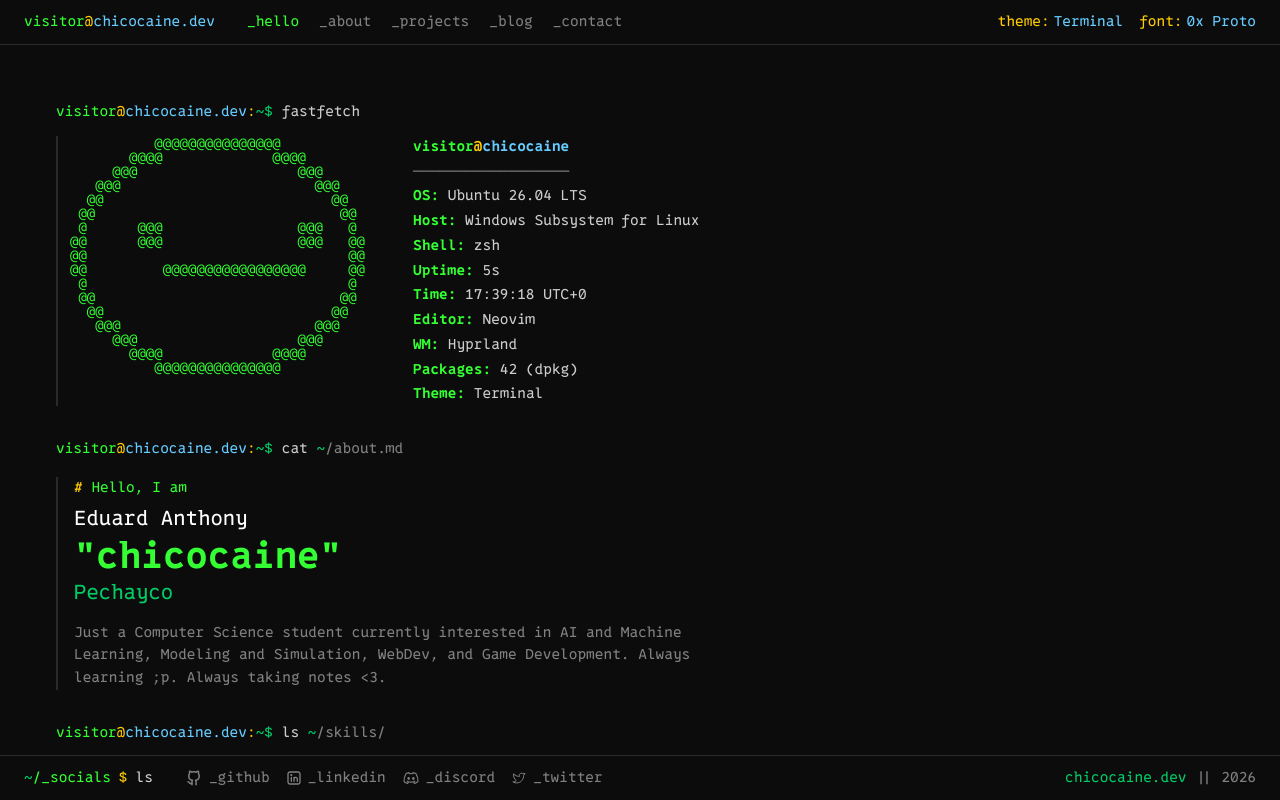
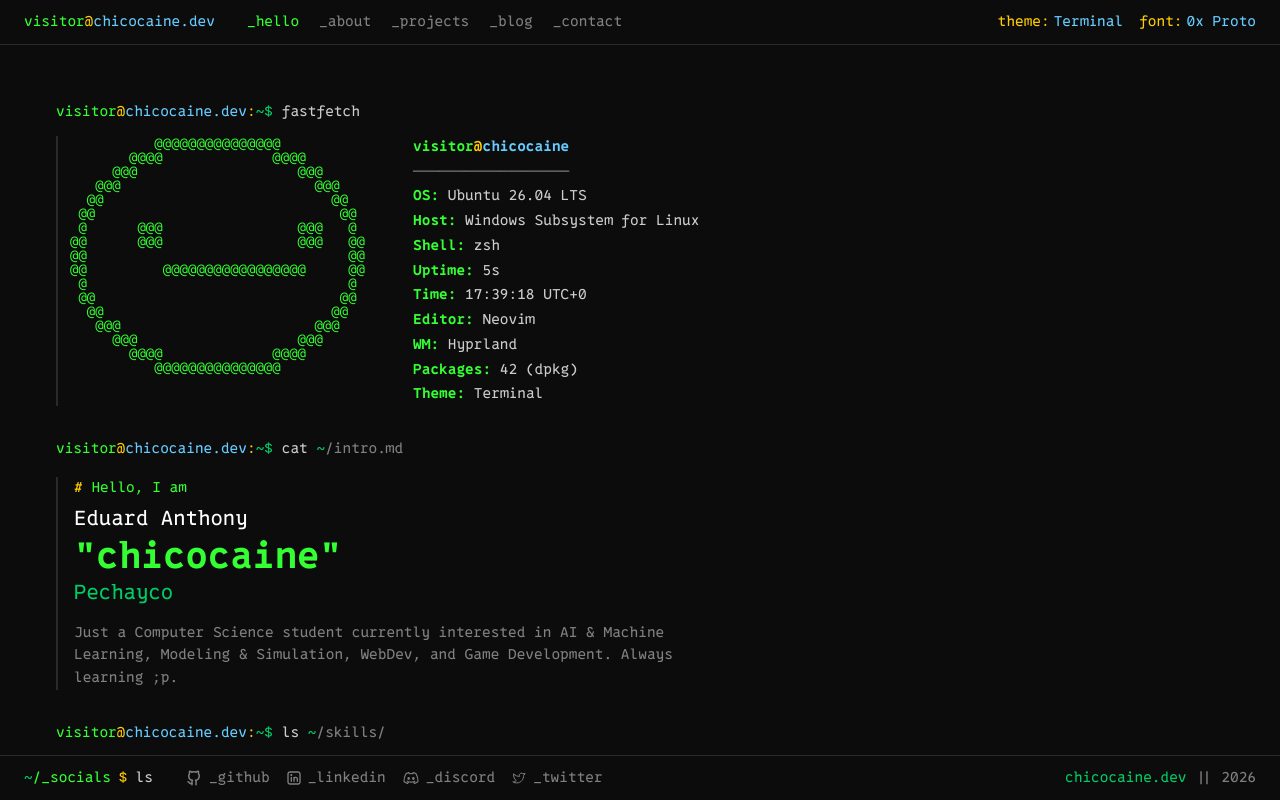
Before and after one commit to chicocaine/chicocaine-dev, a React (Vite) app: page / in a window 1280 px wide. Shown: the top 800 px of the page. Built offline with nearby package versions, Linux system fonts and the light colour scheme.

Commit message:
update(Hello): update section labels and improve description text

```diff
--- a/src/pages/Hello.tsx
+++ b/src/pages/Hello.tsx
@@ -1,5 +1,4 @@
 import { useEffect, useState } from "react";
-import { Link } from "react-router-dom";
 import Prompt from "../components/Prompt";
 import { getTheme } from "../scripts/themes";
 import { getLocalTime, getSessionUptime, initSession } from "../scripts/clock";
@@ -47,7 +46,7 @@ function Home() {
 
   return (
     <main className="bg-background flex-auto font-body p-6 sm:p-10 lg:p-14 flex flex-col gap-8 text-sm leading-relaxed">
-      {/* neofetch section */}
+      {/* fastfetch section */}
       <section>
         <p>
           <Prompt><span className="text-text">fastfetch</span></Prompt>
@@ -107,7 +106,7 @@ function Home() {
           <Prompt>
             <span className="text-text">cat</span>{" "}
             <span className="text-secondary">~</span>
-            <span className="text-text-muted">/about.md</span>
+            <span className="text-text-muted">/intro.md</span>
           </Prompt>
         </p>
         <div className="mt-4 space-y-4 text-text pl-4 border-l-2 border-border">
@@ -128,13 +127,9 @@ function Home() {
           </div>
 
           <p className="text-text-muted max-w-2xl">
-            Just a Computer Science student currently interested in AI and
-            Machine Learning, Modeling and Simulation, WebDev, and Game
-            Development. Always learning ;p. Always taking
-              <span className="text-text-muted hover:text-primary transition-colors">
-                <Link to="/secret-fun/notes"> notes </Link>
-              </span>
-            &lt;3.
+            Just a Computer Science student currently interested in AI &
+            Machine Learning, Modeling & Simulation, WebDev, and Game
+            Development. Always learning ;p.
           </p>
         </div>
       </section>
```
